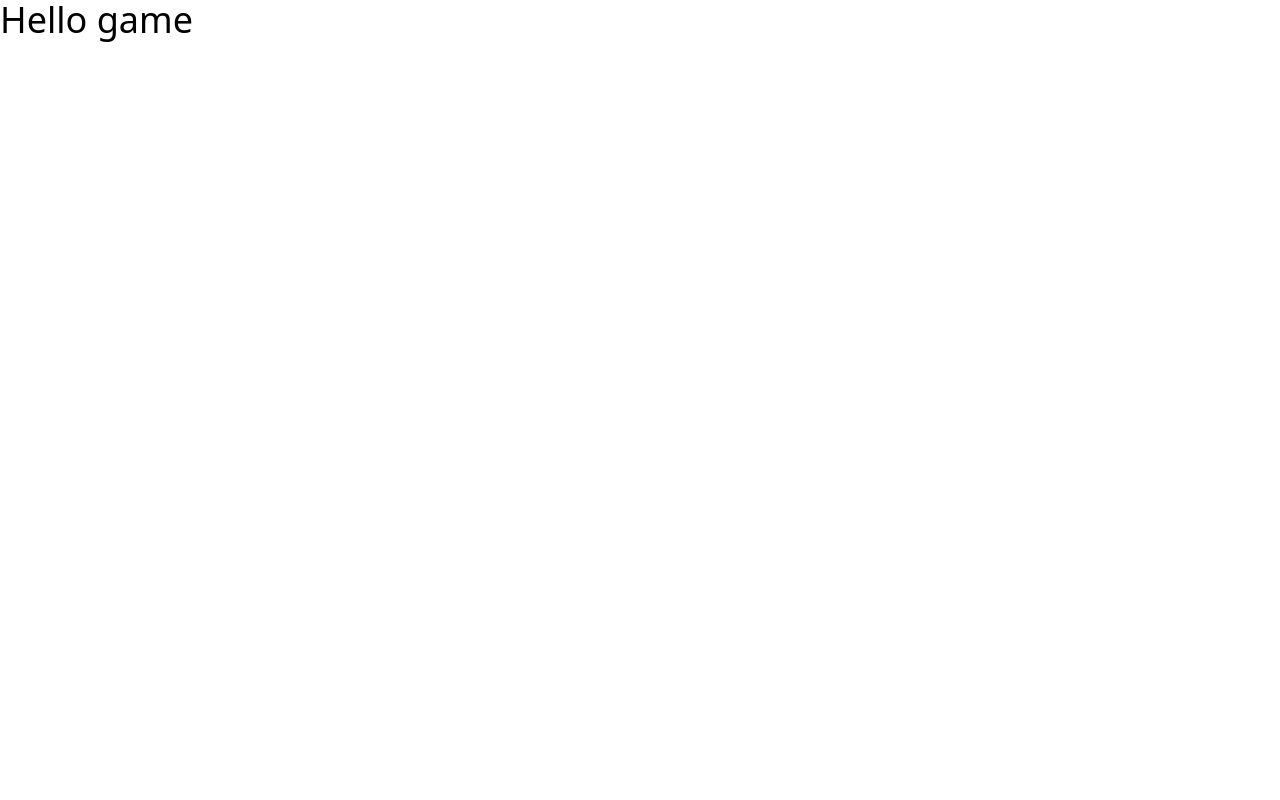
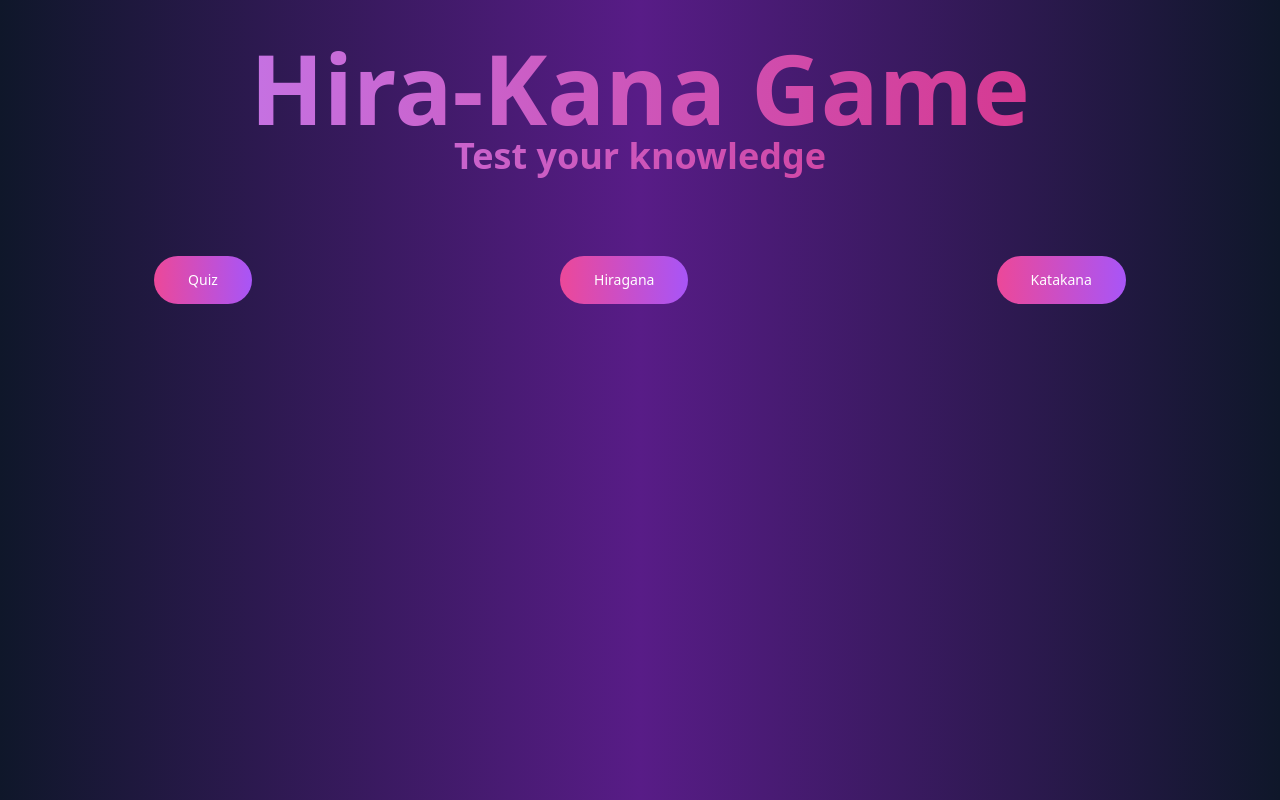
Before and after one commit to Akwei001/Jgame, a React (Vite) app: page / in a window 1280 px wide. Built offline with nearby package versions, Linux system fonts and the light colour scheme.

Commit message:
routes added

```diff
--- a/src/App.jsx
+++ b/src/App.jsx
@@ -1,10 +1,19 @@
 import { useState } from 'react';
 import { Routes, Route } from 'react-router-dom';
+import Quiz from './components/Quiz';
+import Home from './components/Home';
+import Hiragana from './components/Hiragana';
+import Katakana from './components/Katakana';
 
 function App() {
   return (
     <div className='text text-4xl'>
-      <h1>Hello game</h1>
+      <Routes>
+        <Route path='/' element={<Home />} />
+        <Route path='/Quiz' element={<Quiz />} />
+        <Route path='/Hiragana' element={<Hiragana />} />
+        <Route path='/Katakana' element={<Katakana />} />
+      </Routes>
     </div>
   );
 }
--- a/src/Home.jsx
+++ /dev/null
@@ -1,11 +0,0 @@
-import React from 'react';
-
-const Home = () => {
-  return (
-    <div>
-      <h1>This is the home section</h1>
-    </div>
-  );
-};
-
-export default Home;
--- /dev/null
+++ b/src/components/Hiragana.jsx
@@ -0,0 +1,11 @@
+import React from 'react';
+
+const Hiragana = () => {
+  return (
+    <div>
+      <h1>This is the Hiragana section</h1>
+    </div>
+  );
+};
+
+export default Hiragana;
--- /dev/null
+++ b/src/components/Home.jsx
@@ -0,0 +1,41 @@
+import React from 'react';
+import { Link } from 'react-router-dom';
+
+function Home() {
+  return (
+    <div className='min-h-screen font-sans text-2xl text-center text-white bg-gradient-to-r from-slate-900 via-purple-900 to-slate-900'>
+      <h1 className='p-10 font-extrabold text-transparent  text-8xl bg-clip-text bg-gradient-to-r from-purple-400 to-pink-600'>
+        <div>Hira-Kana Game</div>
+        <div className='text-4xl'>Test your knowledge</div>
+      </h1>
+      <div className='flex justify-around mt-10'>
+        <div className='inline-block p-[2px] rounded-full bg-gradient-to-r from-pink-500  to-purple-500 hover:text-white active:text-opacity-75 focus:outline-none focus:ring'>
+          <Link
+            to='Quiz'
+            className='block px-8 py-3 text-sm font-medium rounded-full hover:bg-transparent'
+          >
+            Quiz
+          </Link>
+        </div>
+        <div className='inline-block p-[2px] rounded-full bg-gradient-to-r from-pink-500  to-purple-500 hover:text-white active:text-opacity-75 focus:outline-none focus:ring'>
+          <Link
+            to='Hiragana'
+            className='block px-8 py-3 text-sm font-medium rounded-full hover:bg-transparent'
+          >
+            Hiragana
+          </Link>
+        </div>
+        <div className='inline-block p-[2px] rounded-full bg-gradient-to-r from-pink-500  to-purple-500 hover:text-white active:text-opacity-75 focus:outline-none focus:ring'>
+          <Link
+            to='Katakana'
+            className='block px-8 py-3 text-sm font-medium rounded-full hover:bg-transparent'
+          >
+            Katakana
+          </Link>
+        </div>
+      </div>
+    </div>
+  );
+}
+
+export default Home;
--- /dev/null
+++ b/src/components/Katakana.jsx
@@ -0,0 +1,11 @@
+import React from 'react';
+
+const Katakana = () => {
+  return (
+    <div>
+      <h1>This is the Katakana section</h1>
+    </div>
+  );
+};
+
+export default Katakana;
```
